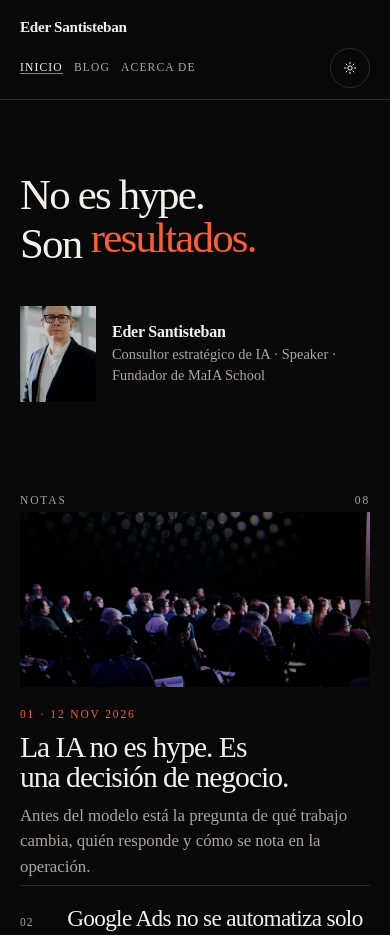
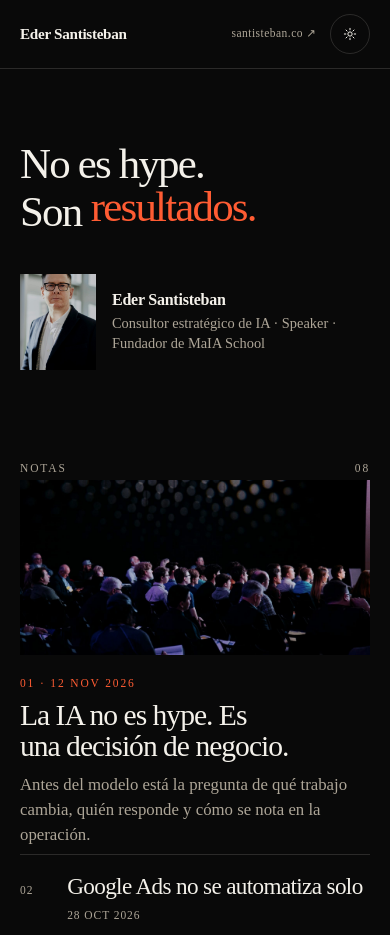
Before and after one commit to Edersantis/blog-santisteban, an Astro site: page / in a window 390 px wide. Shown: the top 935 px of the page. Built offline with nearby package versions, Linux system fonts and the light colour scheme; Astro itself is replaced by a stand-in of ours.

Commit message:
Make the home page the only blog index.
Drop the About and Blog listing pages, keep article URLs under /blog, and leave the header as the name plus a link to santisteban.co.

Co-authored-by: EDER SANTISTEBAN <Edersantis@users.noreply.github.com>

```diff
--- a/src/components/Header.astro
+++ b/src/components/Header.astro
@@ -1,6 +1,5 @@
 ---
 import { SITE_TITLE } from '../consts';
-import HeaderLink from './HeaderLink.astro';
 import ThemeToggle from './ThemeToggle.astro';
 ---
 
@@ -9,11 +8,10 @@ import ThemeToggle from './ThemeToggle.astro';
 	<div class="wrap header-bar">
 		<a class="brand" href="/">{SITE_TITLE}</a>
 		<div class="header-end">
-			<nav class="header-nav" aria-label="Principal">
-				<HeaderLink class="nav-link" href="/">Inicio</HeaderLink>
-				<HeaderLink class="nav-link" href="/blog/">Blog</HeaderLink>
-				<HeaderLink class="nav-link" href="/acerca/">Acerca de</HeaderLink>
-			</nav>
+			<a class="site-link" href="https://santisteban.co">
+				santisteban.co
+				<span aria-hidden="true">↗</span>
+			</a>
 			<ThemeToggle />
 		</div>
 	</div>
@@ -50,26 +48,17 @@ import ThemeToggle from './ThemeToggle.astro';
 		align-items: center;
 		gap: 0.85rem;
 	}
-	.header-nav {
-		display: flex;
-		align-items: center;
-		gap: 0.85rem;
-	}
-	.header-nav :global(a.nav-link) {
+	.site-link {
 		color: var(--muted);
+		font-family: var(--font-mono);
 		font-size: 0.72rem;
-		letter-spacing: 0.14em;
+		letter-spacing: 0.04em;
 		line-height: 1;
 		text-decoration: none;
-		text-transform: uppercase;
 		white-space: nowrap;
 	}
-	.header-nav :global(a.nav-link:hover),
-	.header-nav :global(a.nav-link.active) {
+	.site-link:hover {
 		color: var(--text);
-	}
-	.header-nav :global(a.nav-link.active) {
-		box-shadow: inset 0 -1px 0 var(--accent);
 	}
 	.skip-link {
 		position: absolute;
@@ -84,24 +73,4 @@ import ThemeToggle from './ThemeToggle.astro';
 	.skip-link:focus {
 		transform: none;
 	}
-	@media (max-width: 720px) {
-		.header-nav :global(a.nav-link) {
-			letter-spacing: 0.1em;
-		}
-	}
-	@media (max-width: 640px) {
-		.header-bar {
-			flex-wrap: wrap;
-			min-height: 0;
-			padding: 0.85rem 0 0.7rem;
-			row-gap: 0.55rem;
-		}
-		.header-end {
-			width: 100%;
-			justify-content: space-between;
-		}
-		.header-nav {
-			gap: 0.7rem;
-		}
-	}
 </style>
--- a/src/components/HeaderLink.astro
+++ /dev/null
@@ -1,25 +0,0 @@
----
-import type { HTMLAttributes } from 'astro/types';
-
-type Props = HTMLAttributes<'a'>;
-
-const { href, class: className, ...props } = Astro.props;
-
-function normalize(path: string) {
-	if (path.length > 1 && path.endsWith('/')) return path.slice(0, -1);
-	return path;
-}
-
-const base = import.meta.env.BASE_URL;
-const rawPath = Astro.url.pathname;
-const pathname =
-	base && base !== '/' && rawPath.startsWith(base) ? `/${rawPath.slice(base.length)}` : rawPath;
-const current = normalize(pathname);
-const target = normalize(String(href ?? ''));
-const isActive =
-	target === '/' ? current === '/' || current === '' : current === target || current.startsWith(`${target}/`);
----
-
-<a href={href} class:list={[className, { active: isActive }]} aria-current={isActive ? 'page' : undefined} {...props}>
-	<slot />
-</a>
```
Also changed, not shown: src/pages/acerca.astro (deleted, +0 -29 lines), src/pages/blog/index.astro (deleted, +0 -15 lines), README.md, netlify.toml.
